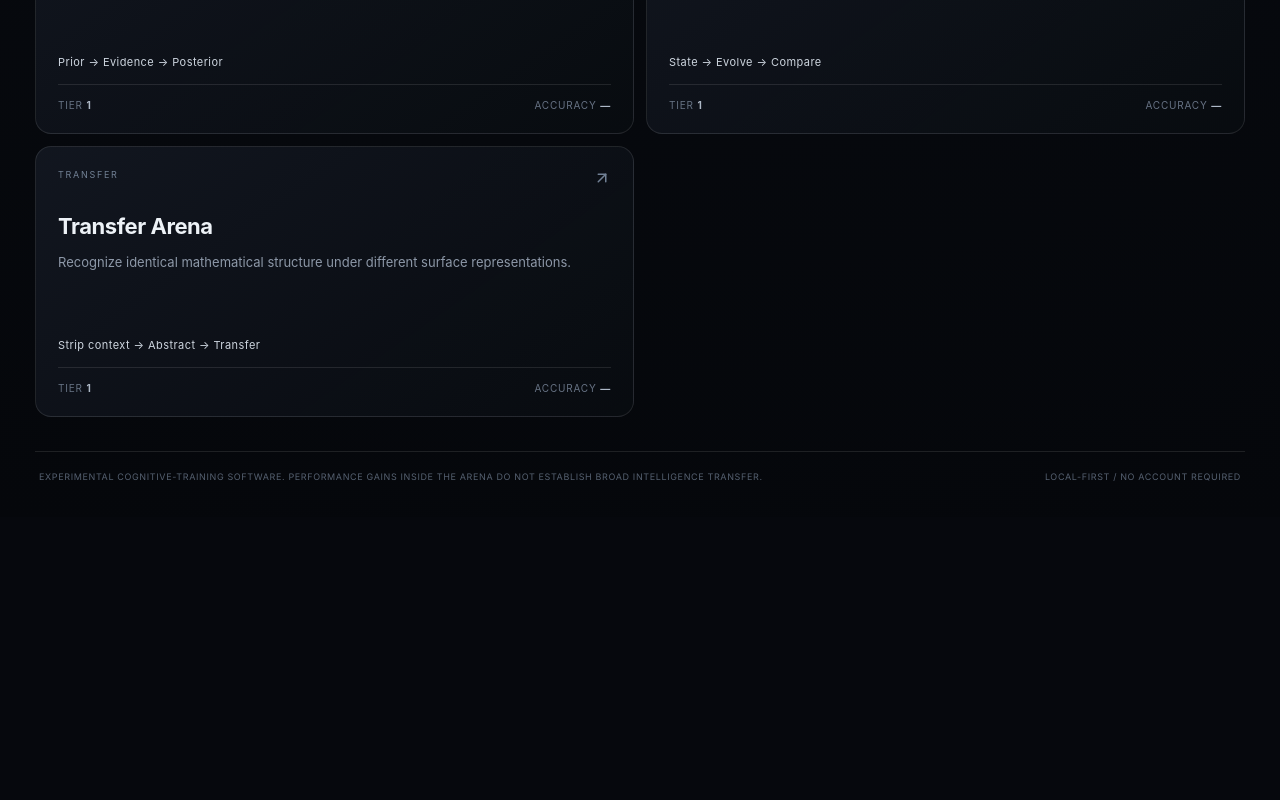
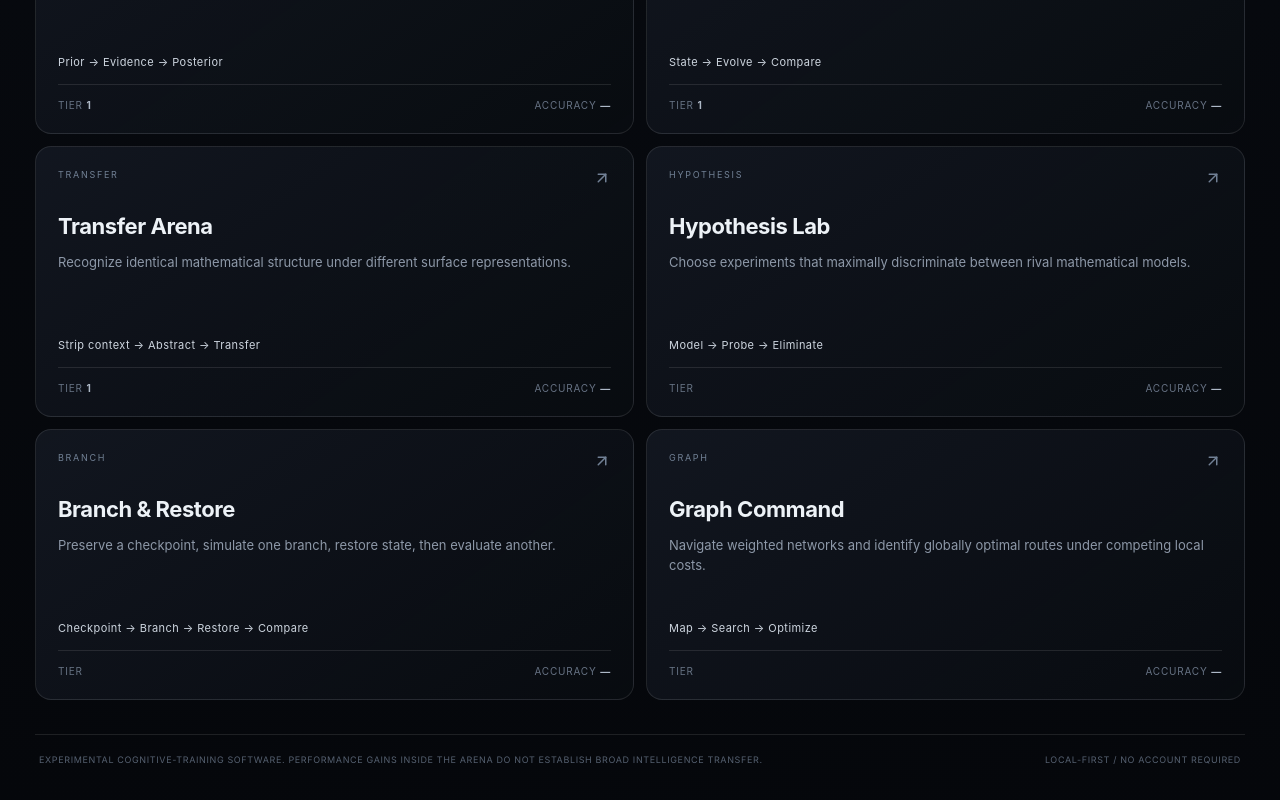
Before and after one commit to aescondeprime/Arena-Mathematica, a React (Vite) app: page / in a window 1280 px wide. Shown: the part 1373-2173 px from the top of the page. Before the commit the page ends 1890 px from the top, so only its background shows below. Built offline with nearby package versions, Linux system fonts and the light colour scheme.

Commit message:
add v0.2 reasoning arenas

```diff
--- a/src/game/modes.ts
+++ b/src/game/modes.ts
@@ -9,4 +9,7 @@ export const MODES: ModeDefinition[] = [
   { id: 'bayes', name: 'Bayes Reactor', shortName: 'BAYES', description: 'Update beliefs from base rates, noisy evidence, and conditional likelihoods.', loop: 'Prior → Evidence → Posterior', domains: ['Probability', 'Statistics', 'Bayesian inference'], target: 'Uncertainty reasoning' },
   { id: 'dynamics', name: 'Dynamics Lab', shortName: 'DYNAMICS', description: 'Simulate discrete dynamical systems and reason about trajectories and stability.', loop: 'State → Evolve → Compare', domains: ['Recurrence', 'Dynamical systems', 'Calculus intuition'], target: 'Causal simulation' },
   { id: 'transfer', name: 'Transfer Arena', shortName: 'TRANSFER', description: 'Recognize identical mathematical structure under different surface representations.', loop: 'Strip context → Abstract → Transfer', domains: ['Modeling', 'Isomorphism', 'Generalization'], target: 'Representation transfer' },
+  { id: 'hypothesis', name: 'Hypothesis Lab', shortName: 'HYPOTHESIS', description: 'Choose experiments that maximally discriminate between rival mathematical models.', loop: 'Model → Probe → Eliminate', domains: ['Experimental design', 'Functions', 'Information gain'], target: 'Hypothesis efficiency' },
+  { id: 'branch', name: 'Branch & Restore', shortName: 'BRANCH', description: 'Preserve a checkpoint, simulate one branch, restore state, then evaluate another.', loop: 'Checkpoint → Branch → Restore → Compare', domains: ['State spaces', 'Mental simulation', 'Working memory'], target: 'State restoration' },
+  { id: 'graph', name: 'Graph Command', shortName: 'GRAPH', description: 'Navigate weighted networks and identify globally optimal routes under competing local costs.', loop: 'Map → Search → Optimize', domains: ['Graph theory', 'Shortest paths', 'Optimization'], target: 'Relational optimization' },
 ];
```
